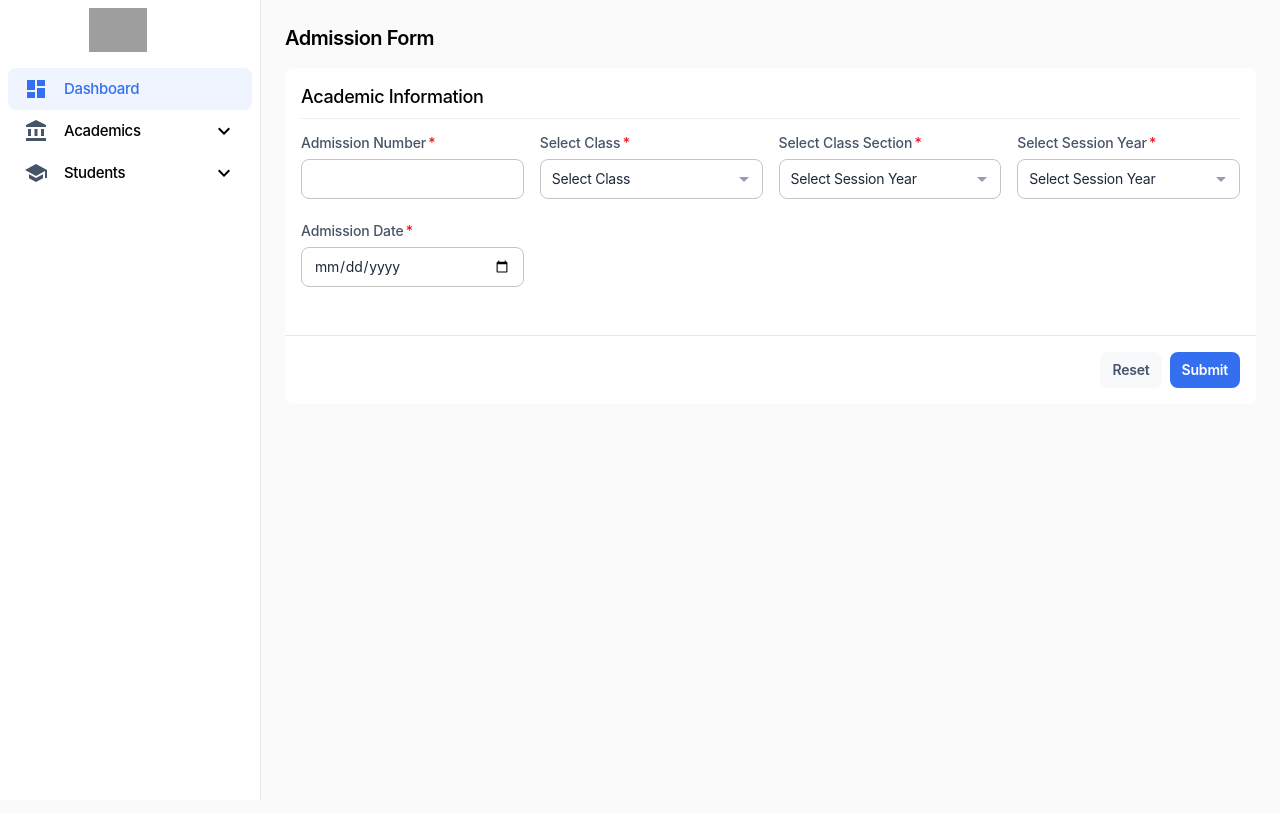
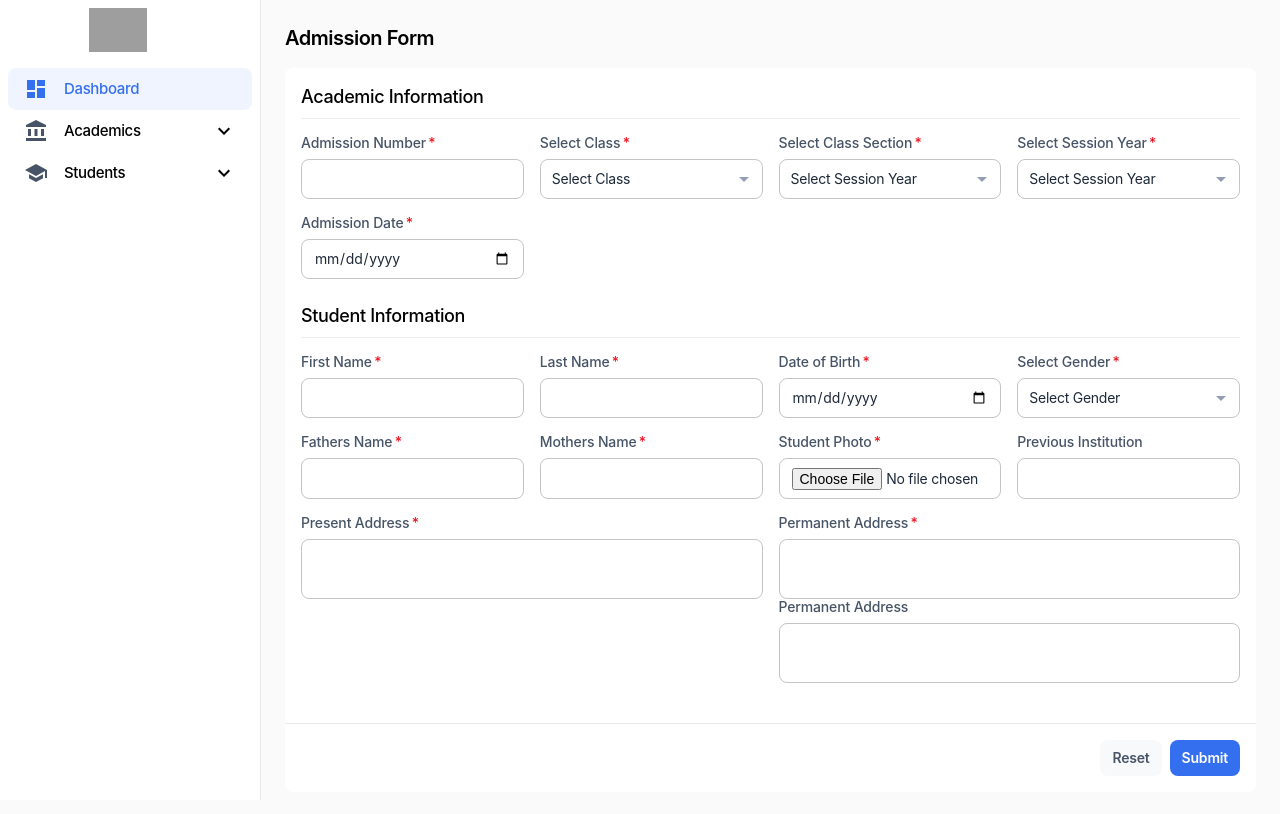
Before and after one commit to riff3r/education-management-system, a React (Vite) app: page /student/admission in a window 1280 px wide. Shown: the top 814 px of the page. Built offline with nearby package versions, Linux system fonts and the light colour scheme; grey boxes are pictures that could not be loaded.

Commit message:
Student Information hook form implemented

```diff
--- a/src/components/students/StudentAdmission.tsx
+++ b/src/components/students/StudentAdmission.tsx
@@ -1,5 +1,5 @@
 import { Box, Button, Divider, Grid, InputLabel, MenuItem, OutlinedInput, Select, Stack, TextField, Typography } from '@mui/material';
-import { ClassList, SectionList } from '../../helper/constant/coreConstant';
+import { ClassList, GENDER_LIST, SectionList } from '../../helper/constant/coreConstant';
 import Headline from '../common/Headline';
 import { Controller, SubmitHandler, useForm } from 'react-hook-form';
 
@@ -9,6 +9,16 @@ type Inputs = {
     sessionYear: string;
     classSection: string;
     admissionDate: string;
+    firstName: string;
+    lastName: string;
+    dateOfBirth: string;
+    gender: string;
+    fathersName: string;
+    mothersName: string;
+    studentPhoto: string;
+    previousInstitution: string;
+    presentAddress: string;
+    permanentAddress: string;
 };
 
 const StudentAdmission = () => {
@@ -52,8 +62,7 @@ const StudentAdmission = () => {
                                             helperText={errors.admissionNumber ? errors.admissionNumber.message : ''}
                                             fullWidth
                                             required
-                                            margin='normal'
-                                            sx={{ mt: 0 }}
+
                                         />
                                     )}
                                 />
@@ -225,14 +234,13 @@ const StudentAdmission = () => {
                                             helperText={errors.admissionDate ? errors.admissionDate.message : ''}
                                             fullWidth
                                             required
-                                            margin='normal'
-                                            sx={{ mt: 0 }}
+
                                         />
                                     )}
                                 />
                             </Grid>
                         </Grid>
-                        {/* <Grid container spacing={2} mb={3}>
+                        <Grid container spacing={2} mb={3}>
                             <Grid item xs={12}>
                                 <Typography variant='subtitle1' mb={1}>
                                     Student Information
@@ -240,57 +248,234 @@ const StudentAdmission = () => {
                                 <Divider light />
                             </Grid>
                             <Grid item xs={12} md={3}>
-                                <TextField value={''} name='firstName' label='First Name' required fullWidth />
+                                <Controller
+                                    name='firstName'
+                                    control={control}
+                                    defaultValue=''
+                                    rules={{ required: 'First Name is required' }}
+                                    render={({ field }) => (
+                                        <TextField
+                                            {...field}
+                                            label='First Name'
+                                            variant='outlined'
+                                            error={!!errors.firstName}
+                                            helperText={errors.firstName ? errors.firstName.message : ''}
+                                            fullWidth
+                                            required
+
+                                        />
+                                    )}
+                                />
                             </Grid>
                             <Grid item xs={12} md={3}>
-                                <TextField value={''} name='lastName' label='Last Name' required fullWidth />
+                                <Controller
+                                    name='lastName'
+                                    control={control}
+                                    defaultValue=''
+                                    rules={{ required: 'Last Name is required' }}
+                                    render={({ field }) => (
+                                        <TextField
+                                            {...field}
+                                            label='Last Name'
+                                            variant='outlined'
+                                            error={!!errors.lastName}
+                                            helperText={errors.lastName ? errors.lastName.message : ''}
+                                            fullWidth
+                                            required
+
+                                        />
+                                    )}
+                                />
                             </Grid>
                             <Grid item xs={12} md={3}>
-                                <TextField value={''} type='date' name='dateOfBirth' label='Date of Birth' required fullWidth />
+                                <Controller
+                                    name='dateOfBirth'
+                                    control={control}
+                                    defaultValue=''
+                                    rules={{ required: 'Date of Birth is required' }}
+                                    render={({ field }) => (
+                                        <TextField
+                                            {...field}
+                                            type='date'
+                                            label='Date of Birth'
+                                            error={!!errors.dateOfBirth}
+                                            helperText={errors.dateOfBirth ? errors.dateOfBirth.message : ''}
+                                            fullWidth
+                                            required
+
+                                        />
+                                    )}
+                                />
                             </Grid>
                             <Grid item xs={12} md={3}>
-                                <InputLabel id='shift-label' required>
-                                    Gender
-                                </InputLabel>
-                                <Select
-                                    labelId='shift-label'
-                                    id='shift'
-                                    multiple
-                                    value={[]}
-                                    // onChange={handleChange}
-                                    input={<OutlinedInput label='Class Teacher' />}
-                                    // MenuProps={MenuProps}
-                                    fullWidth
-                                >
-                                    <MenuItem value={1}>Male</MenuItem>
-                                    <MenuItem value={1}>Female</MenuItem>
-                                </Select>
+                                <Controller
+                                    name='gender'
+                                    control={control}
+                                    defaultValue={''}
+                                    rules={{ required: 'Gender is required' }}
+                                    render={({ field }) => (
+                                        <>
+                                            <InputLabel
+                                                sx={{ color: errors.gender ? 'error.main' : '' }}
+                                                id='gender'
+                                                required
+                                            >
+                                                Select Gender
+                                            </InputLabel>
+                                            <Select
+                                                {...field}
+                                                labelId='gender'
+                                                id='gender'
+                                                input={<OutlinedInput label='Gender' />}
+                                                fullWidth
+                                                error={!!errors.gender}
+                                                displayEmpty
+                                            >
+                                                <MenuItem disabled value=''>
+                                                    Select Gender
+                                                </MenuItem>
+                                                {GENDER_LIST.map((item) => (
+                                                    <MenuItem key={item.id} value={item.id}>
+                                                        {item.title}
+                                                    </MenuItem>
+                                                ))}
+                                            </Select>
+
+                                            {errors.gender && (
+                                                <InputLabel
+                                                    sx={{
+                                                        fontSize: 12,
+                                                        fontWeight: 400,
+                                                        color: 'error.main',
+                                                        mt: 1,
+                                                    }}
+                                                >
+                                                    {errors.gender.message}
+                                                </InputLabel>
+                                            )}
+                                        </>
+                                    )}
+                                />
                             </Grid>
 
                             <Grid item xs={12} md={3}>
-                                <TextField value={''} name='fatherName' label='Father Name' required fullWidth />
+                                <Controller
+                                    name='fathersName'
+                                    control={control}
+                                    defaultValue=''
+                                    rules={{ required: 'fathers Name is required' }}
+                                    render={({ field }) => (
+                                        <TextField
+                                            label='Fathers Name'
+                                            error={!!errors.fathersName}
+                                            helperText={errors.fathersName ? errors.fathersName.message : ''}
+                                            fullWidth
+                                            required
+                                            {...field}
+                                        />
+                                    )}
+                                />
                             </Grid>
                             <Grid item xs={12} md={3}>
-                                <TextField value={''} name='motherName' label='Mother Name' required fullWidth />
+                                <Controller
+                                    name='mothersName'
+                                    control={control}
+                                    defaultValue=''
+                                    rules={{ required: 'Mothers Name is required' }}
+                                    render={({ field }) => (
+                                        <TextField
+                                            label='Mothers Name'
+                                            error={!!errors.mothersName}
+                                            helperText={errors.mothersName ? errors.mothersName.message : ''}
+                                            fullWidth
+                                            required
+                                            {...field}
+                                        />
+                                    )}
+                                />
                             </Grid>
 
                             <Grid item xs={12} md={3}>
-                                <TextField value={''} type='file' name='studentPhoto' label='Student Photo' fullWidth />
+                                <Controller
+                                    name='studentPhoto'
+                                    control={control}
+                                    defaultValue=''
+                                    render={({ field }) => (
+                                        <TextField
+                                            type='file'
+                                            label='Student Photo'
+                                            error={!!errors.studentPhoto}
+                                            helperText={errors.studentPhoto ? errors.studentPhoto.message : ''}
+                                            fullWidth
+                                            required
+                                            {...field}
+                                        />
+                                    )}
+                                />
+                                {/* <TextField value={''} type='file' name='studentPhoto' label='Student Photo' fullWidth /> */}
                             </Grid>
 
                             <Grid item xs={12} md={3}>
-                                <TextField value={''} name='previousInstitution' label='Previous Institution' fullWidth />
+                                <Controller
+                                    name='previousInstitution'
+                                    control={control}
+                                    defaultValue=''
+                                    render={({ field }) => (
+                                        <TextField
+                                            label='Previous Institution'
+                                            error={!!errors.previousInstitution}
+                                            helperText={errors.previousInstitution ? errors.previousInstitution.message : ''}
+                                            fullWidth
+                                            {...field}
+                                        />
+                                    )}
+                                />
                             </Grid>
 
                             <Grid item xs={12} md={6}>
-                                <TextField multiline rows={2} value={''} name='presentAddress' label='Present Address' fullWidth required />
+                                <Controller
+                                    name='presentAddress'
+                                    control={control}
+                                    defaultValue=''
+                                    rules={{ required: 'Present Address is required' }}
+                                    render={({ field }) => (
+                                        <TextField
+                                            label='Present Address'
+                                            multiline
+                                            rows={2}
+                                            error={!!errors.presentAddress}
+                                            helperText={errors.presentAddress ? errors.presentAddress.message : ''}
+                                            required
+                                            fullWidth
+                                            {...field}
+                                        />
+                                    )}
+                                />
                             </Grid>
 
                             <Grid item xs={12} md={6}>
+                                <Controller
+                                    name='permanentAddress'
+                                    control={control}
+                                    defaultValue=''
+                                    rules={{ required: 'Permanent Address is required' }}
+                                    render={({ field }) => (
+                                        <TextField
+                                            label='Permanent Address'
+                                            multiline
+                                            rows={2}
+                                            error={!!errors.permanentAddress}
+                                            helperText={errors.permanentAddress ? errors.permanentAddress.message : ''}
+                                            required
+                                            fullWidth
+                                            {...field}
+                                        />
+                                    )}
+                                />
                                 <TextField multiline rows={2} value={''} name='permanentAddress' label='Permanent Address' fullWidth />
                             </Grid>
                         </Grid>
-                        <Grid container spacing={2} mb={3}>
+                        {/* <Grid container spacing={2} mb={3}>
                             <Grid item xs={12}>
                                 <Typography variant='subtitle1' mb={1}>
                                     Guardian Information
--- a/src/helper/constant/coreConstant.ts
+++ b/src/helper/constant/coreConstant.ts
@@ -95,3 +95,14 @@ export const ClassList = [
         tuitionFee: 2000,
     },
 ];
+
+export const GENDER_LIST = [
+    {
+        id: 1,
+        title: 'Male',
+    },
+    {
+        id: 2,
+        title: 'Female',
+    },
+];
```
